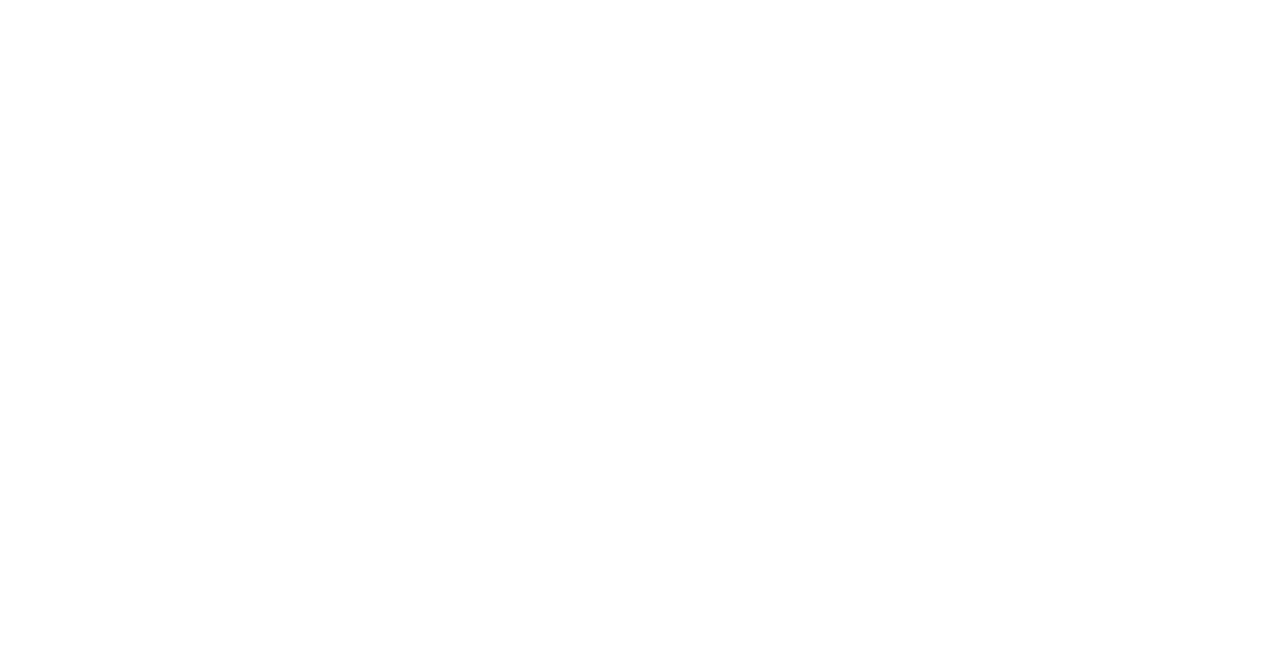
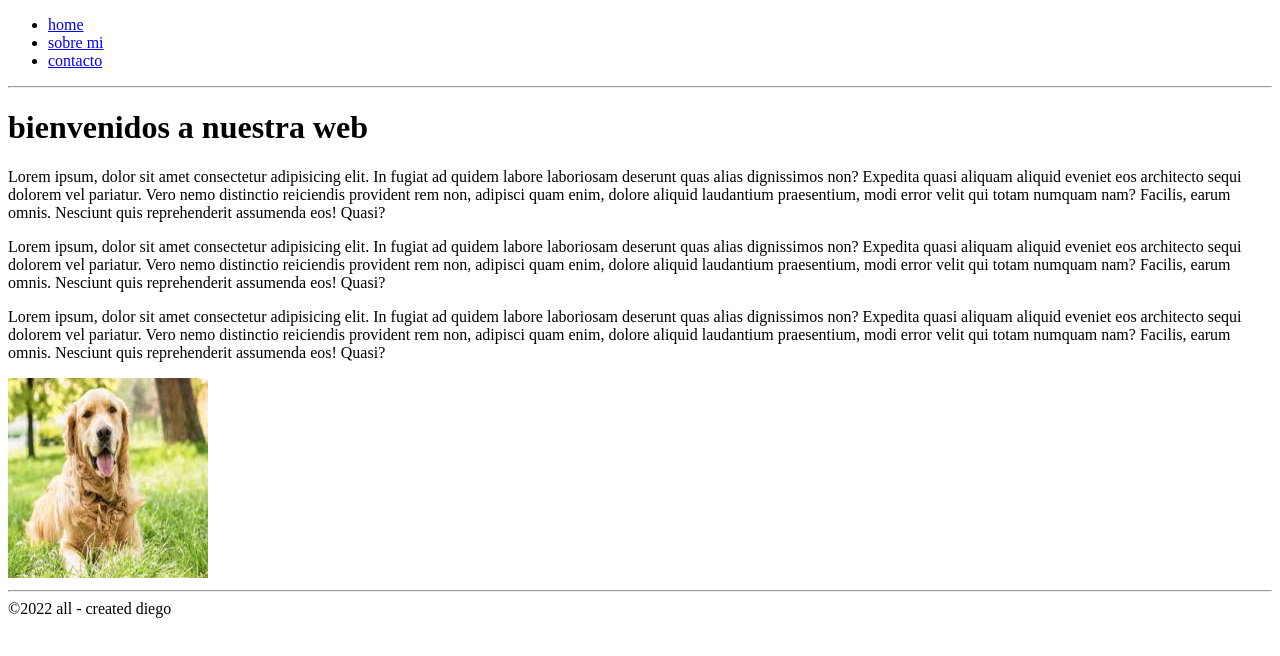
Before and after one commit to DiegoSS91/Prueba, a plain HTML site: page index.html in a window 1280 px wide. Drawn offline with Linux system fonts and the light colour scheme.

Commit message:
generamos una prueba de web

```diff
--- a/index.html
+++ b/index.html
@@ -7,8 +7,33 @@
     <title>Document</title>
 </head>
 <body>
-    <header></header>
-    <main></main>
-    <footer></footer>
+    <header>
+        <!-- menu de navegacion -->
+        <ul>
+            <li><a href="#">home</li>
+            <li><a href="#">sobre mi</a></li>
+            <li><a href="#">contacto</a></li>
+        </ul>
+    </header>
+    <hr>
+    <main>
+
+        <h1>bienvenidos a nuestra web</h1>
+
+        <p>Lorem ipsum, dolor sit amet consectetur adipisicing elit. In fugiat ad quidem labore laboriosam deserunt quas alias dignissimos non? Expedita quasi aliquam aliquid eveniet eos architecto sequi dolorem vel pariatur.
+            Vero nemo distinctio reiciendis provident rem non, adipisci quam enim, dolore aliquid laudantium praesentium, modi error velit qui totam numquam nam? Facilis, earum omnis. Nesciunt quis reprehenderit assumenda eos! Quasi?</p>
+        <p>Lorem ipsum, dolor sit amet consectetur adipisicing elit. In fugiat ad quidem labore laboriosam deserunt quas alias dignissimos non? Expedita quasi aliquam aliquid eveniet eos architecto sequi dolorem vel pariatur.
+            Vero nemo distinctio reiciendis provident rem non, adipisci quam enim, dolore aliquid laudantium praesentium, modi error velit qui totam numquam nam? Facilis, earum omnis. Nesciunt quis reprehenderit assumenda eos! Quasi?</p>
+        <p>Lorem ipsum, dolor sit amet consectetur adipisicing elit. In fugiat ad quidem labore laboriosam deserunt quas alias dignissimos non? Expedita quasi aliquam aliquid eveniet eos architecto sequi dolorem vel pariatur.
+                Vero nemo distinctio reiciendis provident rem non, adipisci quam enim, dolore aliquid laudantium praesentium, modi error velit qui totam numquam nam? Facilis, earum omnis. Nesciunt quis reprehenderit assumenda eos! Quasi?</p>
+
+
+        <img src="./descarga.jpg" alt="no esta" width="200px" height="200px">
+
+    </main>
+    <hr>
+    <footer>
+        &copy;2022 all - created diego
+    </footer>
 </body>
 </html>
```
Also changed, not shown: descarga.jpg (added).
